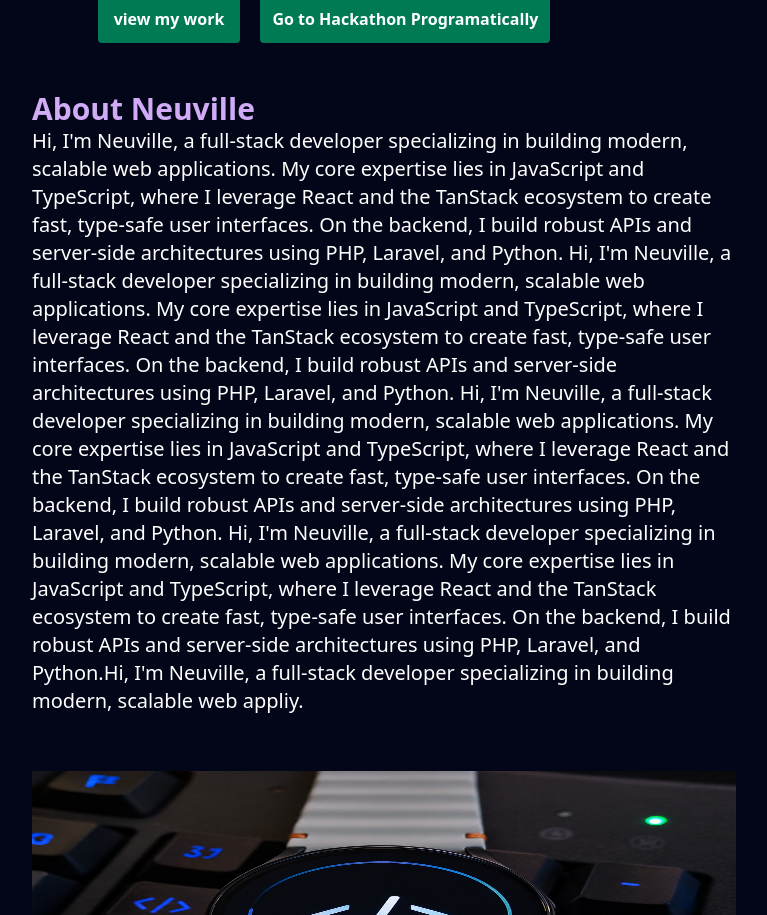
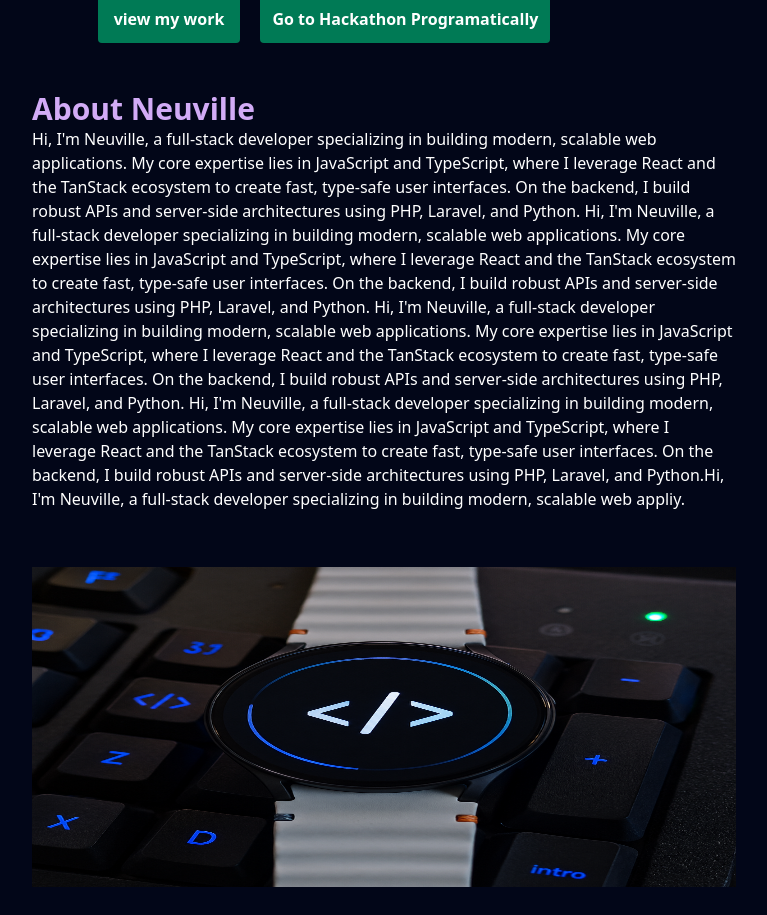
Before and after one commit to otiendeneville-prog/Shale, a React (Vite) app: page / in a window 1280 px wide. Shown: the part 483-1398 px from the top of the page, without its empty margins (256-1023 px from the left). Built offline with nearby package versions, Linux system fonts and the light colour scheme.

Commit message:
revomving the textxl

```diff
--- a/src/componet/HeroSection.tsx
+++ b/src/componet/HeroSection.tsx
@@ -6,7 +6,7 @@ export default function HeroSection() {
       <h1 className="text-3xl font-bold text-purple-300 animate-pulse">
         About Neuville
       </h1>
-      <p className="text-xl">
+      <p>
         Hi, I'm Neuville, a full-stack developer specializing in building
         modern, scalable web applications. My core expertise lies in JavaScript
         and TypeScript, where I leverage React and the TanStack ecosystem to
```
